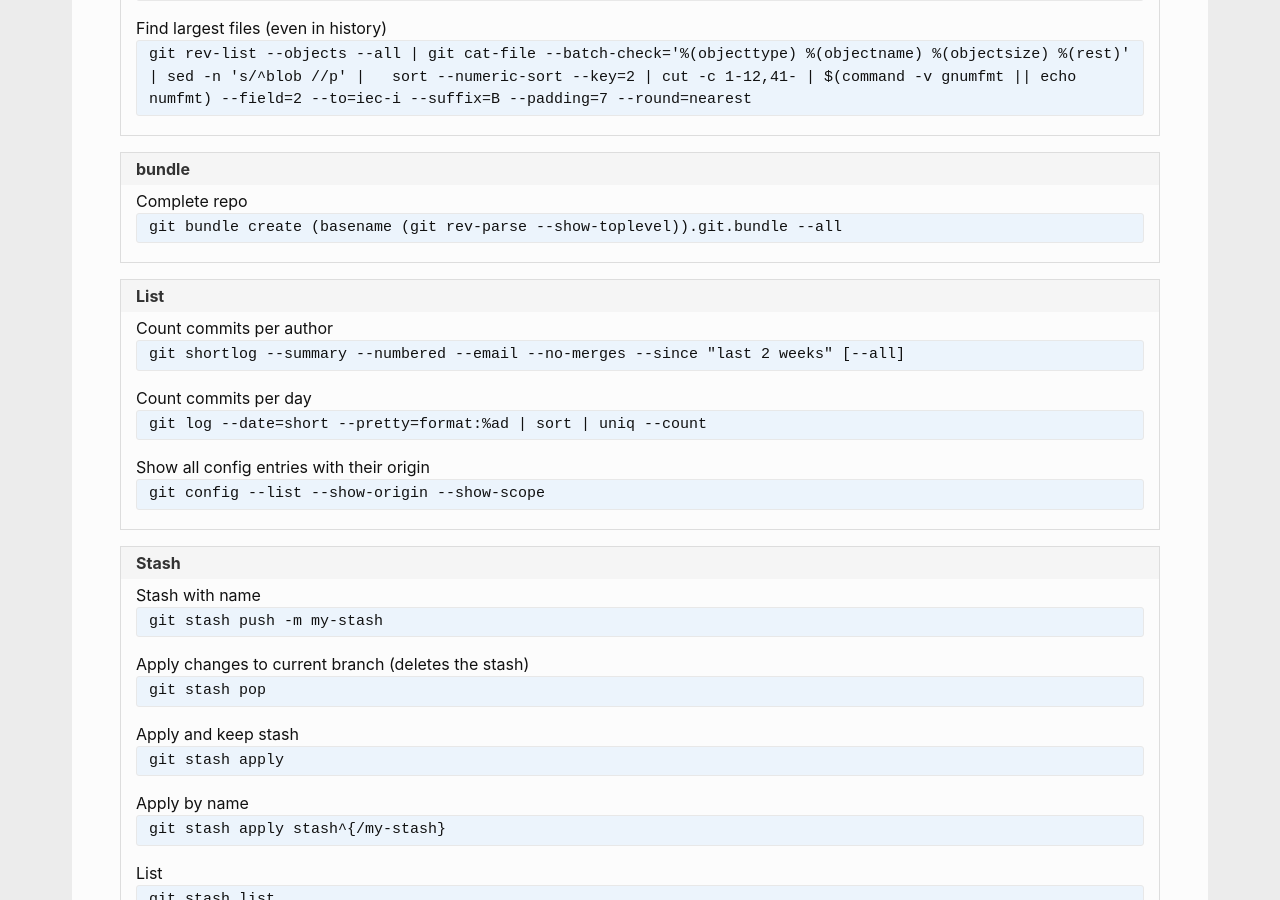
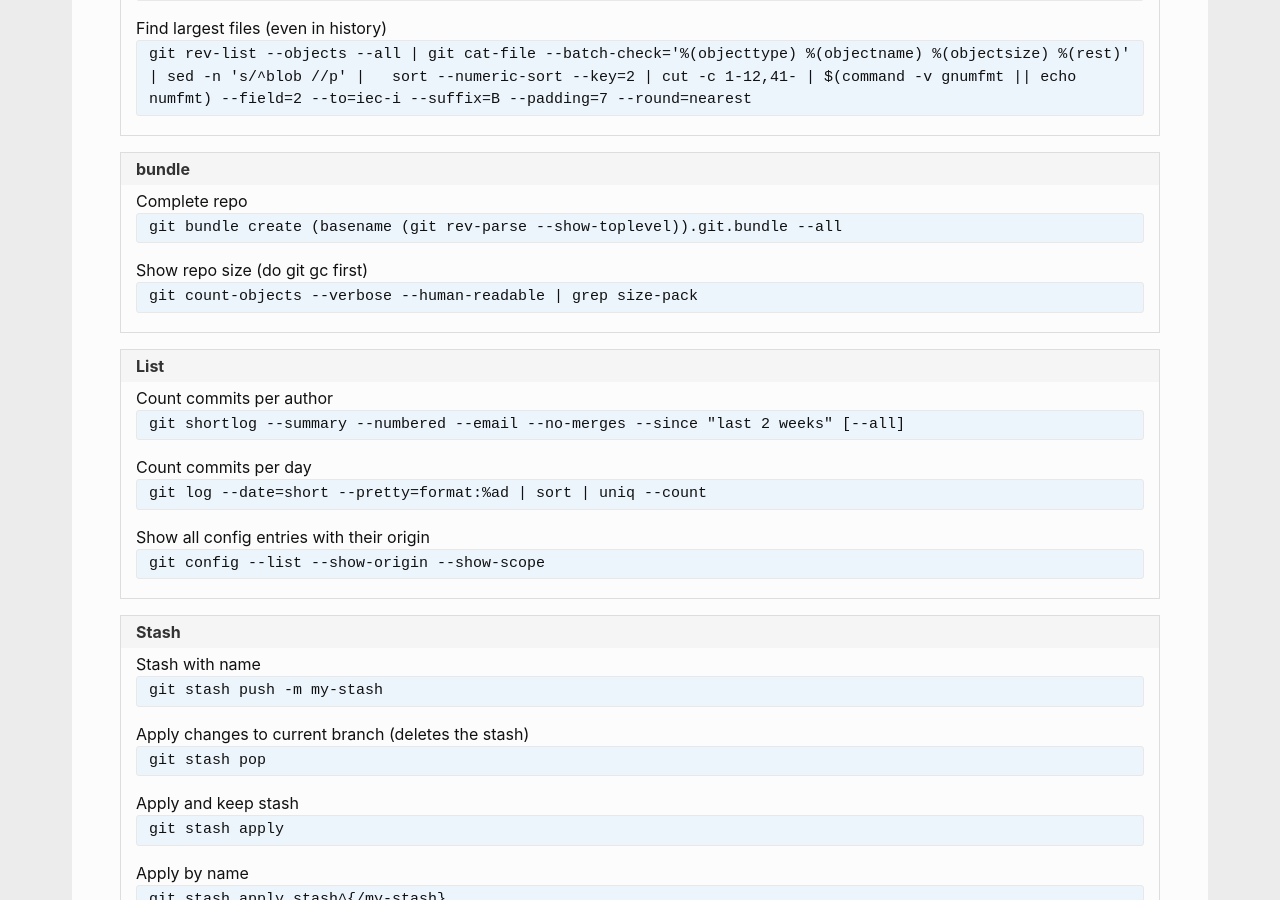
Before and after one commit to andreas-mausch/cheatsheets, a Jekyll site: the page built from _cheatsheets/git.md, in a window 1280 px wide and 900 px high, scrolled down 1743 px. Built offline with Jekyll 4.4.1, drawn with Linux system fonts in a browser that asks for light colours.

Commit message:
git: Repo size

```diff
--- a/_cheatsheets/git.md
+++ b/_cheatsheets/git.md
@@ -37,6 +37,7 @@ section:
   - name: bundle
     commands:
       Complete repo: git bundle create (basename (git rev-parse --show-toplevel)).git.bundle --all
+      Show repo size (do git gc first): git count-objects --verbose --human-readable | grep size-pack
   - name: List
     commands:
       Count commits per author: git shortlog --summary --numbered --email --no-merges --since "last 2 weeks" [--all]
```
